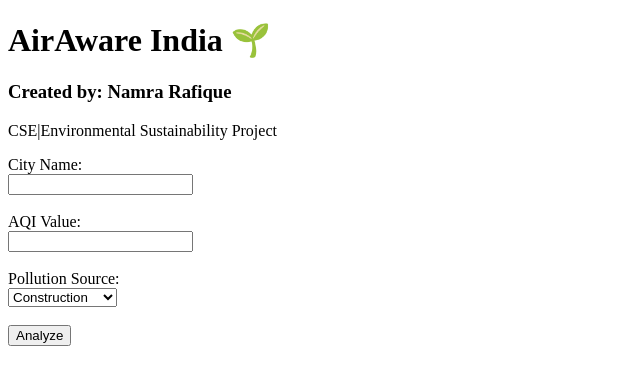
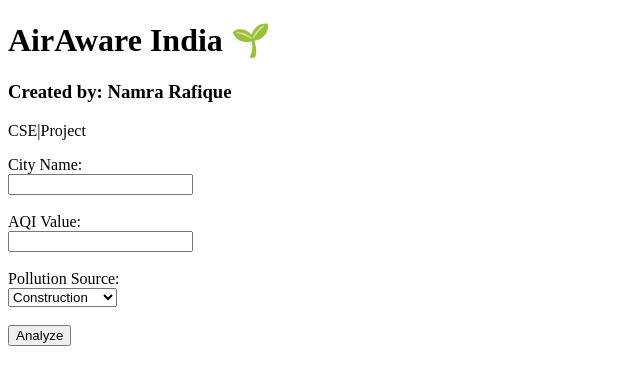
Before and after one commit to namrarafique93-del/AirAware-flask-Website, a plain HTML site: page templates/index.html in a window 1280 px wide. Shown: the whole page, without its empty margins (0-640 px from the left). Drawn offline with Linux system fonts and the light colour scheme.

Commit message:
Update index.html

```diff
--- a/templates/index.html
+++ b/templates/index.html
@@ -6,7 +6,7 @@
 <body>
     <h1>AirAware India 🌱</h1>
     <h3>Created by: Namra Rafique</h3>
-    <p>CSE|Environmental Sustainability Project</p>
+    <p>CSE|Project</p>
 
     <form action="/result" method="post">
         <label>City Name:</label><br>
```
